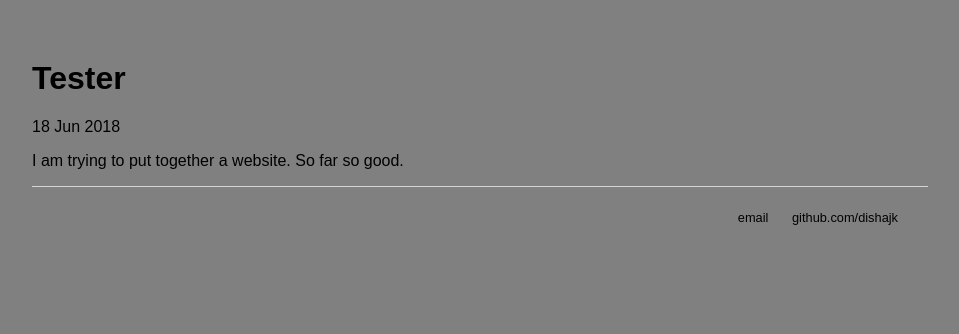
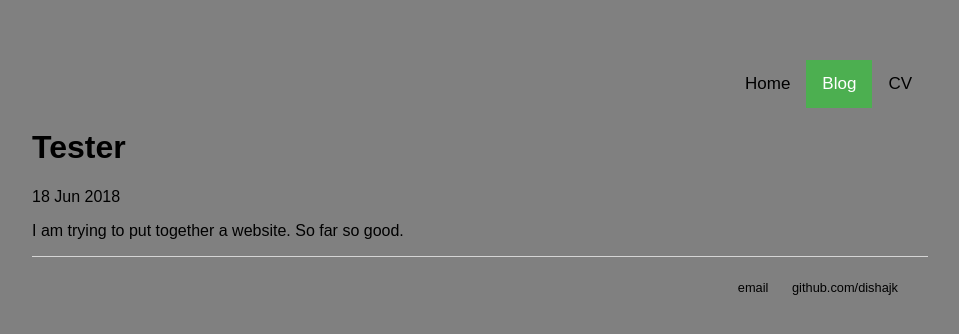
Before and after one commit to dishajk/dishajk.github.io, a Jekyll site: the page built from _posts/2019-06-18-Tester.md, in a window 1280 px wide. Shown: the top 334 px of the page, without its empty margins (160-1119 px from the left). Built offline with Jekyll 4.4.1, drawn with Linux system fonts in a browser that asks for light colours.

Commit message:
tryng to add blog posts

```diff
--- a/_layouts/post.html
+++ b/_layouts/post.html
@@ -1,6 +1,11 @@
 ---
 layout: default
 ---
+<div class="topnav">
+    <a href="../cv">CV</a>
+    <a class="active" href="#blog">Blog</a>
+    <a href="/..">Home</a>
+</div>
 <h1>{{ page.title }}</h1>
 <p class="meta">{{ page.date | date_to_string }}</p>
 
```
